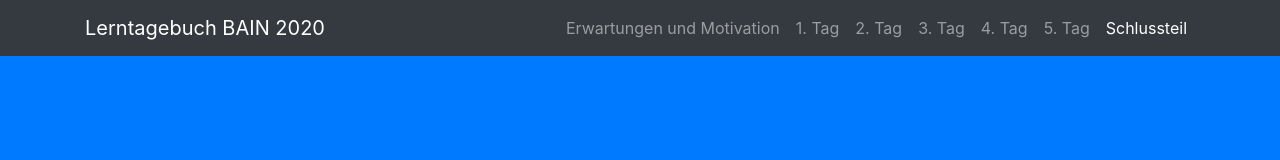
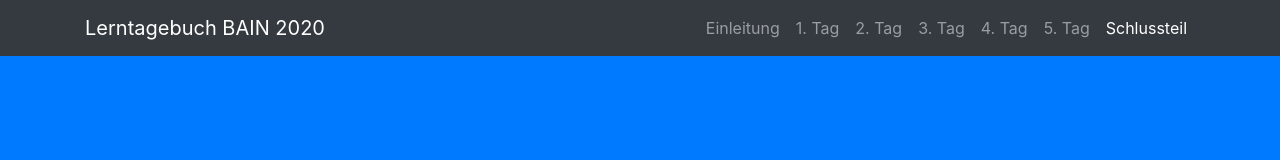
Before and after one commit to Sidney-Manhart/sidney-manhart.github.io, a website with bundled scripts: page index.html in a window 1280 px wide. Shown: the top 160 px of the page. Built offline with nearby package versions, Linux system fonts and the light colour scheme.

Commit message:
Update index.html

```diff
--- a/index.html
+++ b/index.html
@@ -23,7 +23,7 @@
       <div class="collapse navbar-collapse" id="navbarResponsive">
         <ul class="navbar-nav ml-auto">
             <li class="nav-item">
-                <a class="nav-link js-scroll-trigger" href="#Einleitung">Erwartungen und Motivation</a>
+                <a class="nav-link js-scroll-trigger" href="#Einleitung">Einleitung</a>
             </li>
             <li class="nav-item">
                 <a class="nav-link js-scroll-trigger" href="#Erster">1. Tag</a>
```
